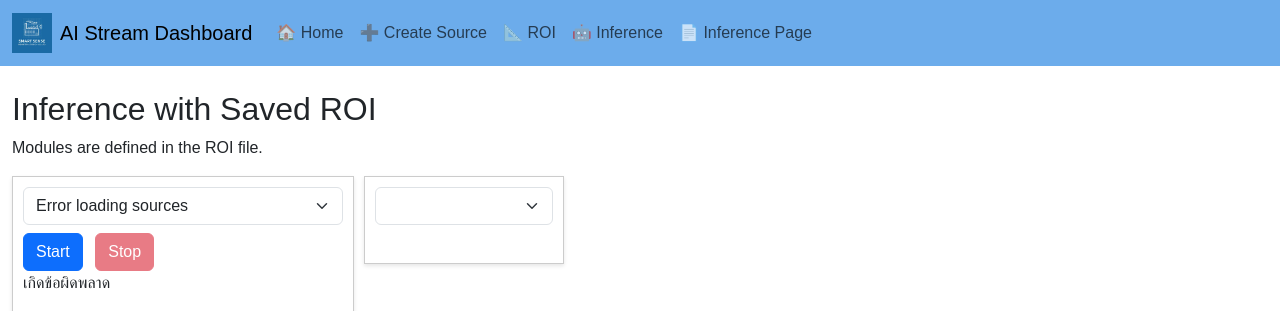
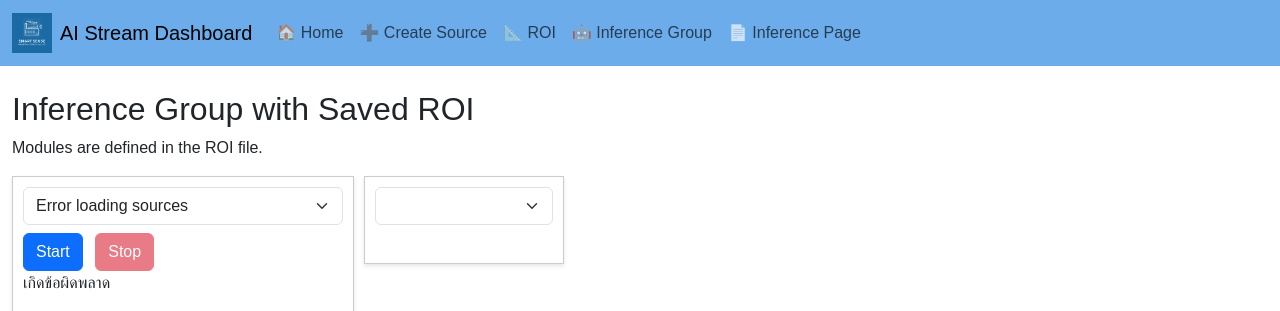
Before and after one commit to SMART-Sense-Industrial-Design/VisionROI, a Python web app: template templates/inference.html in a window 1280 px wide. Shown: the top 311 px of the page. Run offline with Jinja, Linux system fonts and the light colour scheme; the template is opened without the code that fills it, so the values that code supplies are empty.

Commit message:
Rename Inference menu to Inference Group and update docs

```diff
--- a/templates/base.html
+++ b/templates/base.html
@@ -22,7 +22,7 @@
           <li class="nav-item"><a href="/home" class="nav-link" data-bs-toggle="tooltip" title="Home">🏠 Home</a></li>
           <li class="nav-item"><a href="/create_source" class="nav-link" data-bs-toggle="tooltip" title="Create Source">➕ Create Source</a></li>
           <li class="nav-item"><a href="/roi" class="nav-link" data-bs-toggle="tooltip" title="ROI">📐 ROI</a></li>
-          <li class="nav-item"><a href="/inference" class="nav-link" data-bs-toggle="tooltip" title="Inference">🤖 Inference</a></li>
+          <li class="nav-item"><a href="/inference" class="nav-link" data-bs-toggle="tooltip" title="Inference Group">🤖 Inference Group</a></li>
           <li class="nav-item"><a href="/inference_page" class="nav-link" data-bs-toggle="tooltip" title="Inference Page">📄 Inference Page</a></li>
         </ul>
       </div>
--- a/templates/home.html
+++ b/templates/home.html
@@ -12,7 +12,7 @@
       <ul class="list-group list-group-flush">
         <li class="list-group-item"><strong>➕ Create Source</strong> – Add or manage cameras/videos for drawing ROIs</li>
         <li class="list-group-item"><strong>📐 ROI</strong> – Draw and save ROI positions to a JSON file</li>
-        <li class="list-group-item"><strong>🤖 Inference</strong> – Load saved ROIs and run AI models such as OCR or YOLO</li>
+        <li class="list-group-item"><strong>🤖 Inference Group</strong> – Select ROI groups and run AI models such as OCR or YOLO</li>
         <li class="list-group-item"><strong>📄 Inference Page</strong> – Detect document pages and related ROIs</li>
       </ul>
       <p class="mt-3">Supports Telegram notifications and includes sample modules for experimentation</p>
--- a/templates/inference.html
+++ b/templates/inference.html
@@ -1,5 +1,5 @@
 {% extends "base.html" %}
-{% block title %}Inference{% endblock %}
+{% block title %}Inference Group{% endblock %}
 
 {% block content %}
 {% include 'partials/inference_content.html' %}
--- a/templates/partials/inference_content.html
+++ b/templates/partials/inference_content.html
@@ -1,4 +1,4 @@
-<h2>Inference with Saved ROI</h2>
+<h2>Inference Group with Saved ROI</h2>
 <p>Modules are defined in the ROI file.</p>
 <div class="cam-row">
     <div class="card">
```
Also changed, not shown: README.md.
